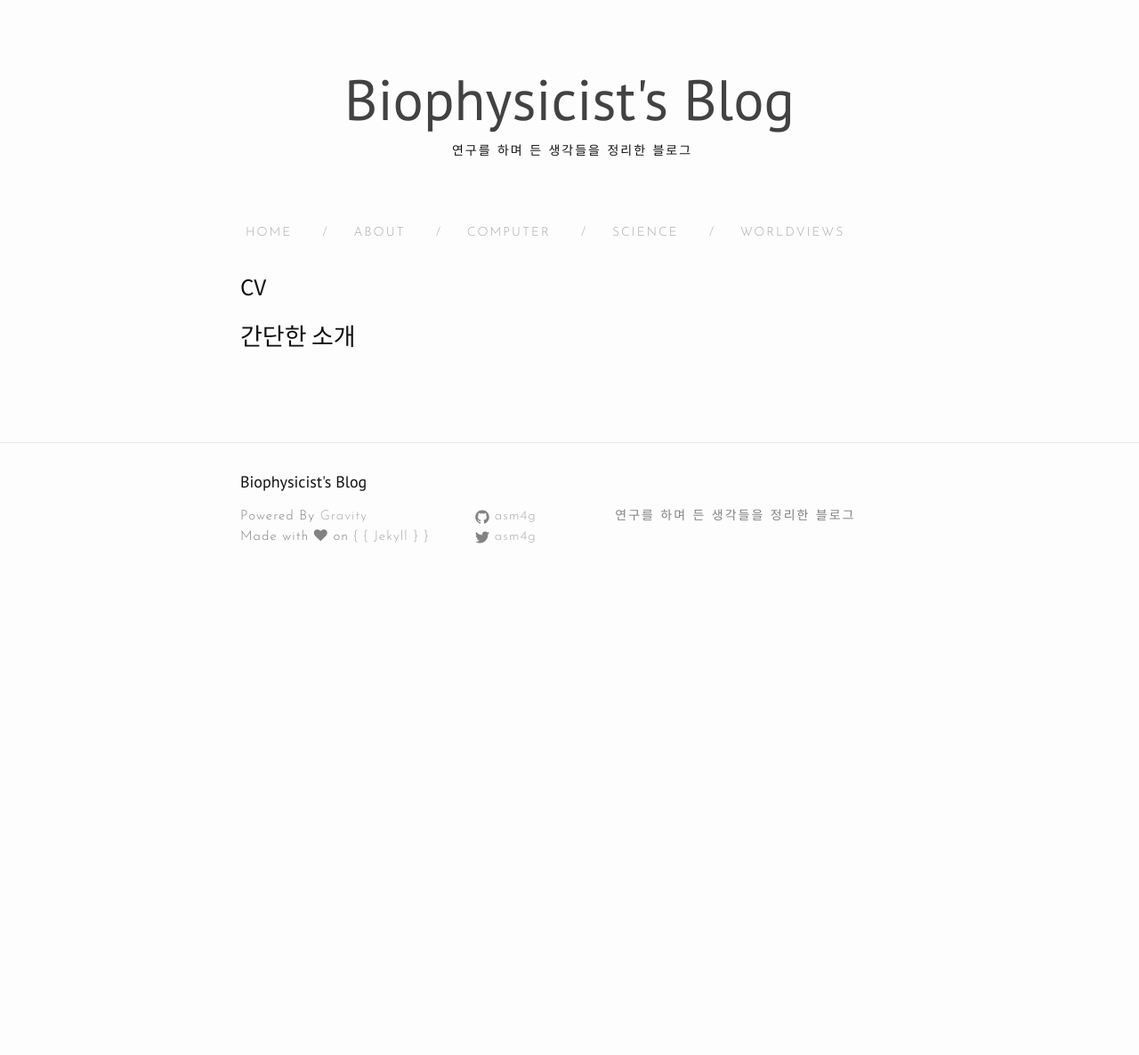
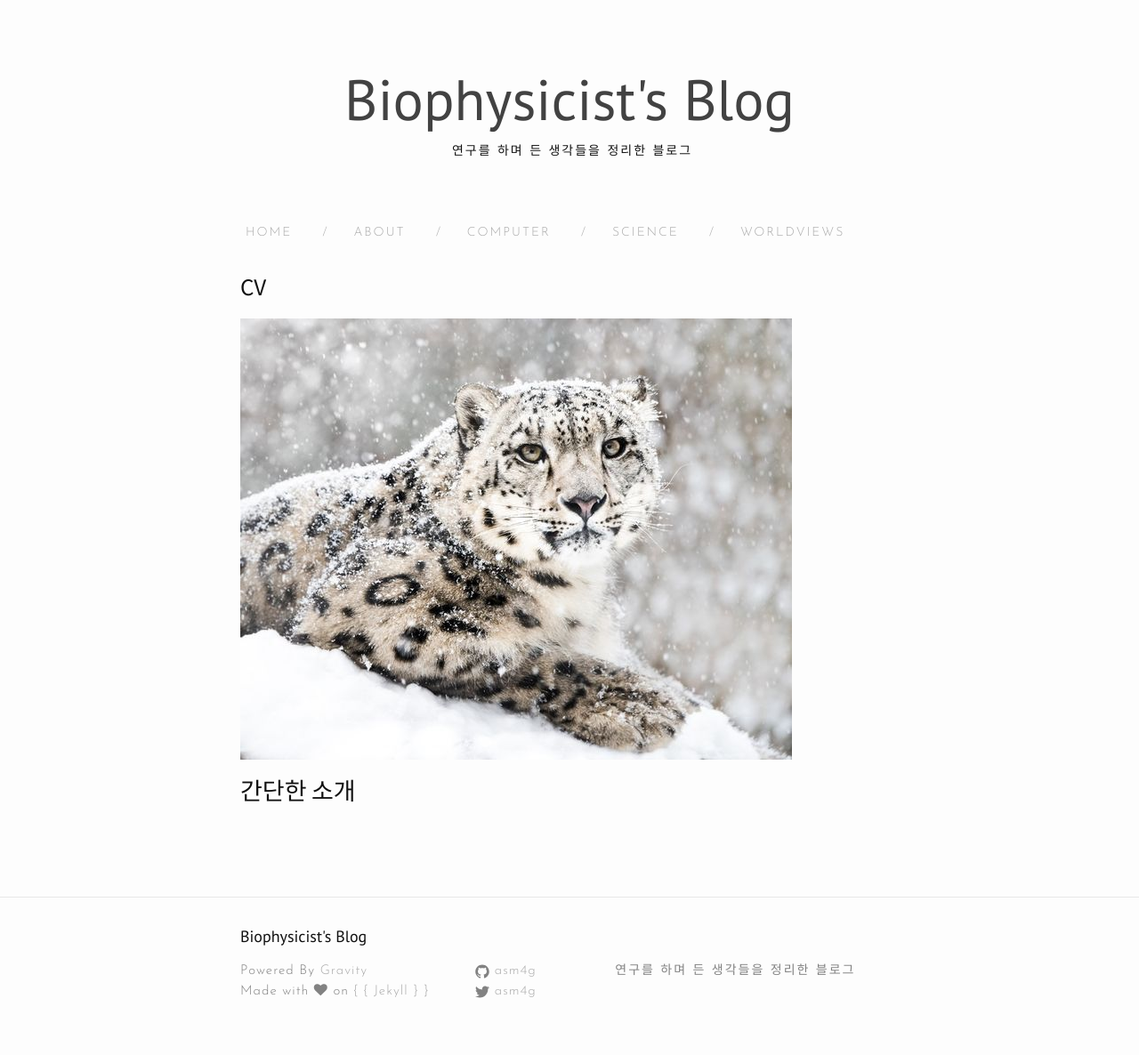
Before and after one commit to asm4g/asm4g, a Jekyll site: the page built from about.md, in a window 1280 px wide. Shown: the whole page at 89% size. Built offline with Jekyll 4.4.1, drawn with Linux system fonts in a browser that asks for light colours; nearby versions of some CDN libraries; before the commit the page ends 900 px from its top, so only the background shows below that.

Commit message:
insert picture

```diff
--- a/about.md
+++ b/about.md
@@ -6,4 +6,6 @@ permalink: /about/
 
 # CV
 
+![snow-leopard](../imgs/Snow_Leopard_1.jpg)
+
 # 간단한 소개
```
Also changed, not shown: imgs/Snow_Leopard_1.jpg (added).
